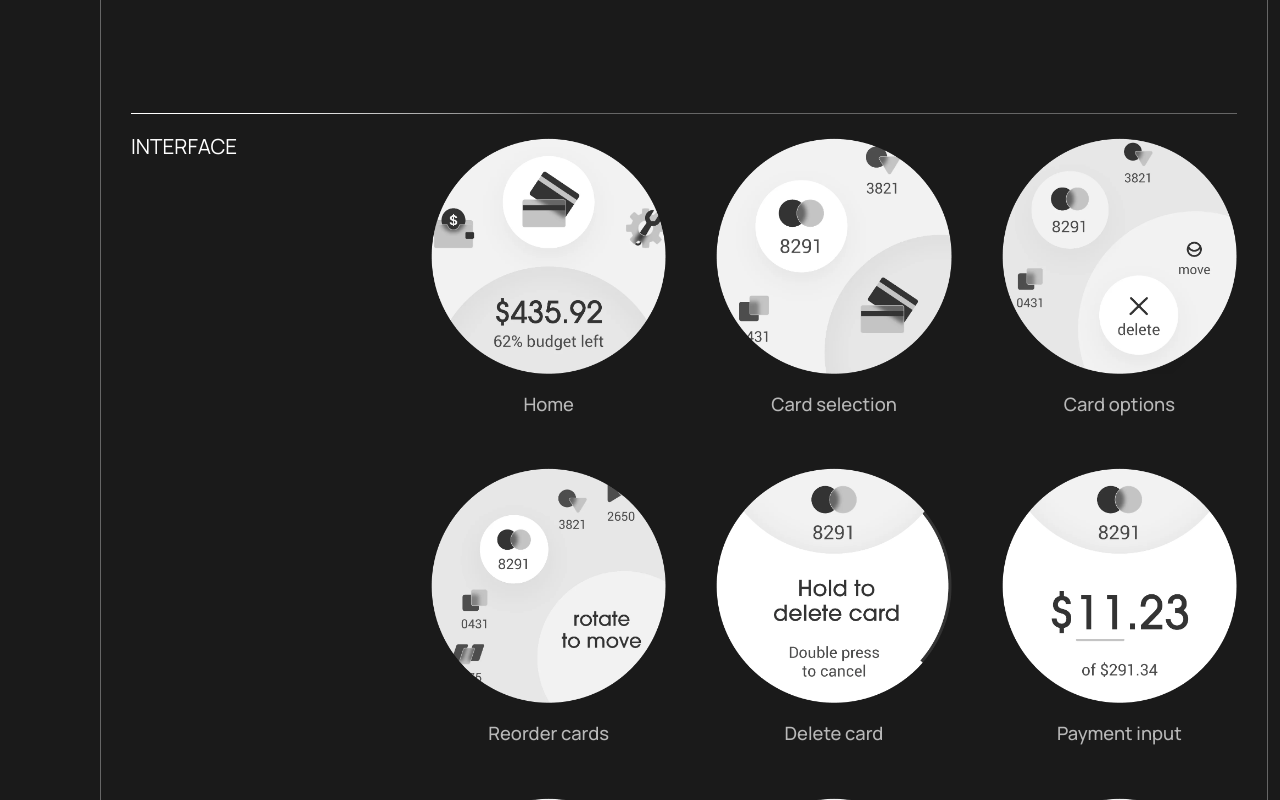
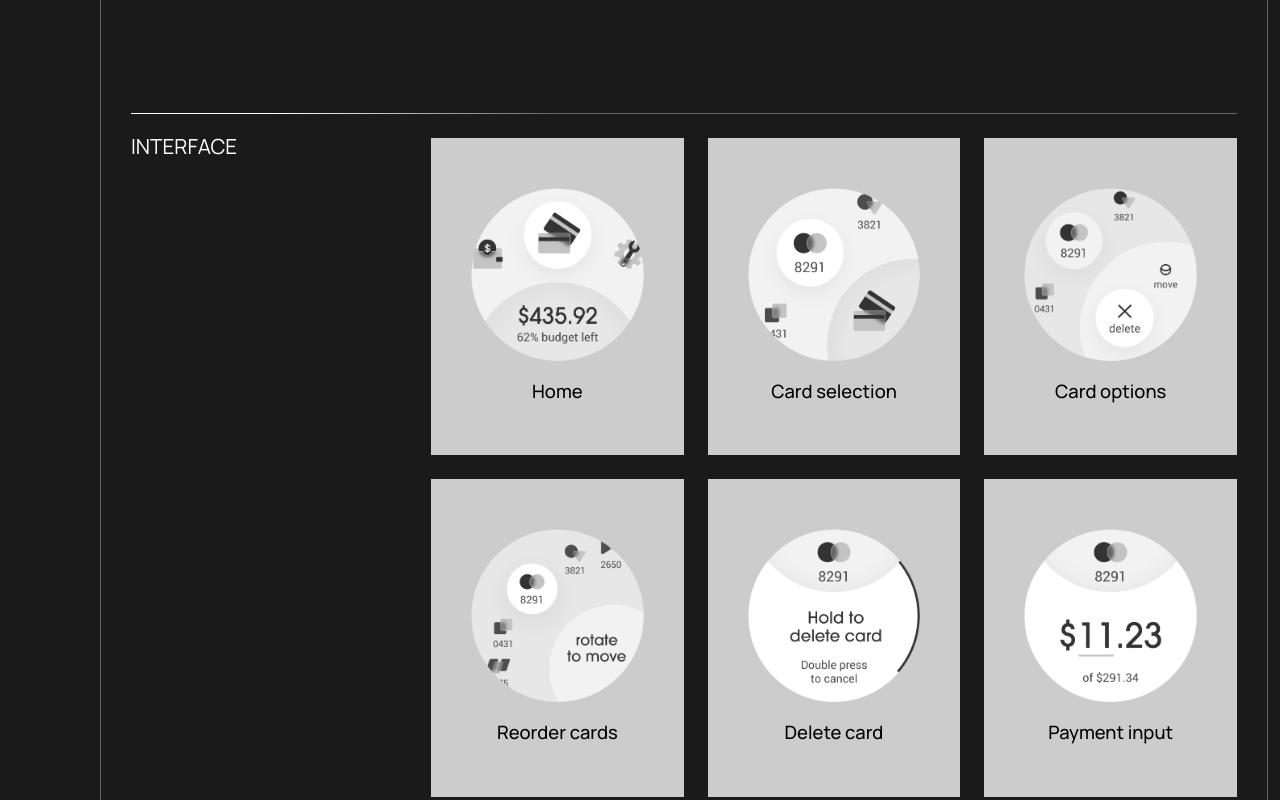
Before and after one commit to richardfxr/richardfxr, a React (Vite) app: page /projects/budgetty in a window 1280 px wide. Shown: the part 1700-2500 px from the top of the page. Built offline with nearby package versions, Linux system fonts and the light colour scheme; grey boxes are pictures that could not be loaded.

Commit message:
💄CSS: added Budgetty figure styling

```diff
--- a/src/pages/projects/Budgetty.scss
+++ b/src/pages/projects/Budgetty.scss
@@ -16,17 +16,18 @@
             padding-top: var(--pad-xl);
         }
 
-        .threeCol {
-            gap: var(--pad-4xl);
-        }
-
         figure {
             display: flex;
             flex-flow: column nowrap;
             align-items: center;
             gap: var(--pad-md);
 
+            padding: var(--pad-4xl) var(--pad-xxxl);
+
+            background-color: var(--clr-800);
+
             figcaption {
+                color: var(--clr-0);
                 text-align: center;
             }
         }
--- a/src/sass/_variables.scss
+++ b/src/sass/_variables.scss
@@ -10,7 +10,7 @@
    --nav-size: 100px;
    --section-side-width: 280px;
    --twoCol-minWidth: 20rem;
-   --threeCol-minWidth: 13rem;
+   --threeCol-minWidth: 14rem;
 
    --padRem-6xs: 0.0625rem;
    --padRem-5xs: 0.125rem;
@@ -131,7 +131,6 @@
    :root {
       --nav-size: 90px;
       --section-side-width: var(--font-sm);
-      // --threeCol-minWidth: 10rem;
 
       --padRem-6xs: 0.03125rem;
       --padRem-5xs: 0.0625rem;
```
